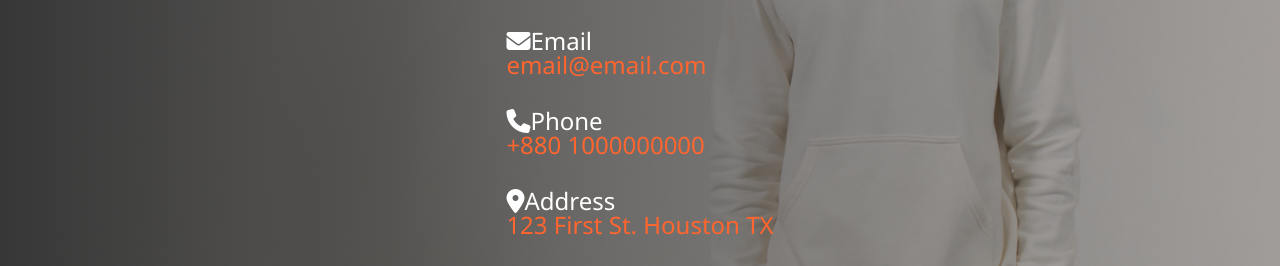
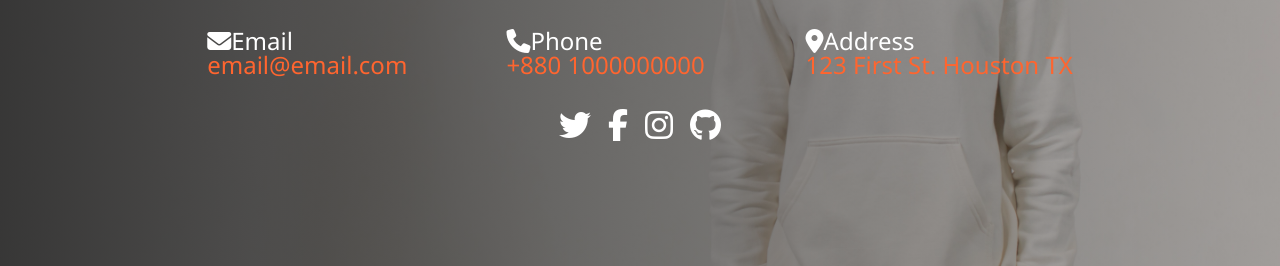
Before and after one commit to MehediHaassan1/portfolio-sass-practice, a plain HTML site: page contact.html in a window 1280 px wide. Shown: the part 371-637 px from the top of the page. Drawn offline with Linux system fonts and the light colour scheme.

Commit message:
responsive done for all device

```diff
--- a/css/_confiq.scss
+++ b/css/_confiq.scss
@@ -18,3 +18,19 @@ $secondary-color: #ff652f;
         @return #fff;
     }
 }
+
+@mixin media-md {
+    @media screen and (min-width: 768px) {
+        @content;
+    }
+}
+@mixin media-lg {
+    @media screen and (min-width: 1024px) {
+        @content;
+    }
+}
+@mixin media-xl {
+    @media screen and (min-width: 1600px) {
+        @content;
+    }
+}
--- /dev/null
+++ b/css/_responsive.scss
@@ -0,0 +1,64 @@
+@include media-md {
+    .menu-btn {
+        visibility: hidden;
+    }
+
+    .nav {
+        visibility: visible;
+
+        .menu-nav {
+            display: block;
+            transform: translateY(0);
+            height: 100%;
+            background: transparent;
+            text-align: right;
+
+            &_item {
+                display: inline;
+                padding-right: 1.5rem;
+            }
+
+            &_link {
+                font-size: 1.5rem;
+            }
+        }
+    }
+
+    .about_bio {
+        font-size: 1.5rem;
+    }
+
+    .projects {
+        &_bio_image {
+            height: 40vh;
+        }
+        &_items {
+            grid-template-columns: repeat(2, 1fr);
+        }
+        .text-secondary {
+            font-size: 3rem;
+        }
+    }
+
+    .contact_list {
+        grid-template-columns: repeat(2, 1fr);
+    }
+}
+
+@include media-lg {
+    .projects {
+        &_items {
+            grid-template-columns: repeat(3, 1fr);
+        }
+    }
+
+    .contact_list {
+        grid-template-columns: repeat(3, 1fr);
+    }
+}
+
+@include media-xl {
+    .projects_bio_image {
+        height: 50vh;
+    }
+}
--- a/css/main.scss
+++ b/css/main.scss
@@ -4,6 +4,7 @@
 @import "./about";
 @import "./projects";
 @import "./contact";
+@import "./responsive";
 
 body {
     background: $primary-color;
```
Also changed, not shown: css/main.css, 1 other file.
